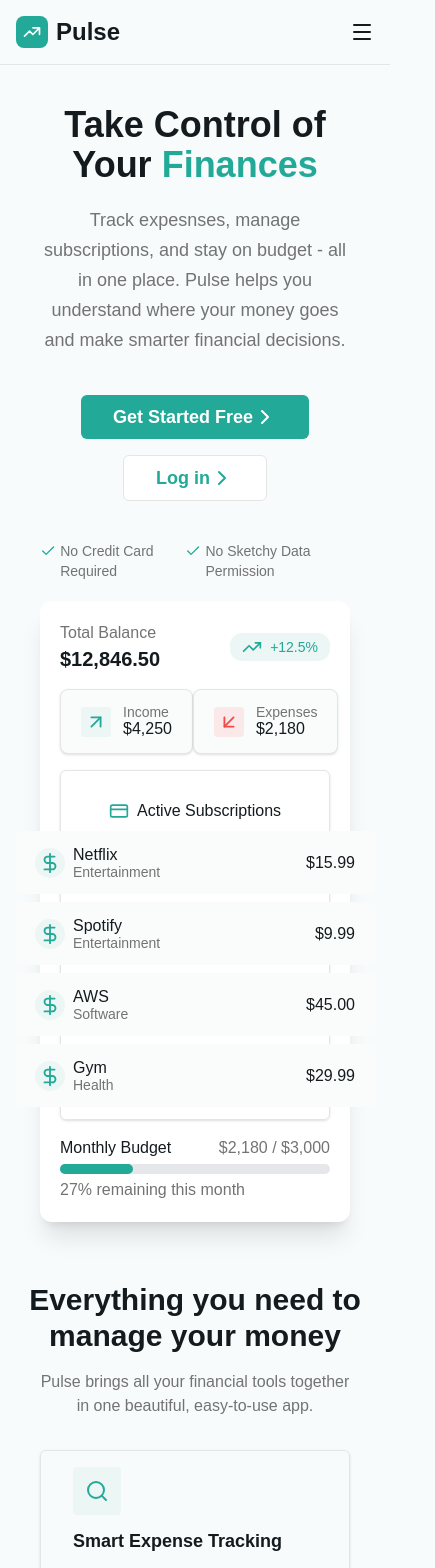
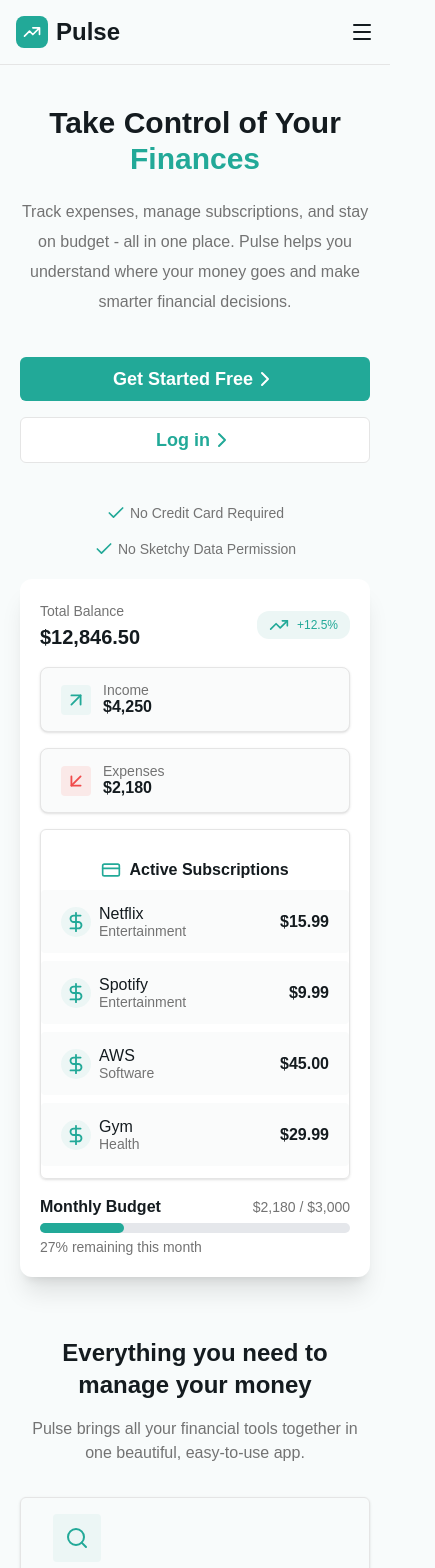
Before and after one commit to Hekimianz/pulse, a React (Vite) app in the folder front/: page / in a window 390 px wide. Shown: the top 1568 px of the page, 435 px wide, since content can reach past the window. Built offline with nearby package versions, Linux system fonts and the light colour scheme.

Commit message:
Made landing responsive

```diff
--- a/front/src/pages/Home.tsx
+++ b/front/src/pages/Home.tsx
@@ -25,27 +25,29 @@ export default function Home() {
     }
   }, [user, navigate]);
   return (
-    <section className="flex flex-1 flex-col px-10 pt-5">
-      <section className="flex flex-col items-center">
-        <h1 className="py-5 text-4xl w-70 font-bold text-center">
+    <section className="flex flex-1 flex-col px-5 md:px-10 lg:px-20 pt-5">
+      <section className="flex flex-col items-center max-w-6xl mx-auto w-full">
+        <h1 className="py-5 text-3xl md:text-4xl lg:text-5xl font-bold text-center max-w-4xl">
           Take Control of Your <span className="text-primary">Finances</span>
         </h1>
-        <p className="leading-[30px] text-muted-foreground text-lg w-full pb-10 text-center">
-          Track expesnses, manage subscriptions, and stay on budget - all in one
+        <p className="leading-[30px] text-muted-foreground text-base md:text-lg w-full pb-10 text-center max-w-3xl">
+          Track expenses, manage subscriptions, and stay on budget - all in one
           place. Pulse helps you understand where your money goes and make
           smarter financial decisions.
         </p>
+        <div className="flex flex-col sm:flex-row gap-4 w-full sm:w-auto">
           <button className="cursor-pointer rounded-md bg-primary text-center px-8 py-2 text-lg font-bold text-white transition-colors hover:bg-primary/90 flex justify-center items-center">
             <Link to="/register" className="flex items-center">
               Get Started Free <ChevronRight />
             </Link>
           </button>
-        <button className="cursor-pointer rounded-md bg-white border border-border mt-4 text-center px-8 py-2 text-lg font-bold text-primary transition-colors hover:bg-primary/10 flex justify-center items-center">
+          <button className="cursor-pointer rounded-md bg-white border border-border text-center px-8 py-2 text-lg font-bold text-primary transition-colors hover:bg-primary/10 flex justify-center items-center">
             <Link to="/login" className="flex items-center">
               Log in <ChevronRight />
             </Link>
           </button>
-        <div className="flex text-sm items-center justify-between w-full max-w-150 mt-10">
+        </div>
+        <div className="flex flex-col sm:flex-row text-sm items-center justify-center gap-4 sm:gap-8 w-full mt-10">
           <div className="flex gap-1 text-muted-foreground">
             <Check size={20} className="text-primary" />
             No Credit Card Required
@@ -56,18 +58,21 @@ export default function Home() {
           </div>
         </div>
       </section>
-      <section className="bg-white flex flex-col shadow-xl rounded-xl py-5 px-5 mt-5">
+
+      <section className="bg-white flex flex-col shadow-xl rounded-xl py-5 px-5 mt-5 max-w-6xl mx-auto w-full">
         <div className="flex items-center justify-between">
           <div>
-            <span className="text-muted-foreground">Total Balance</span>
-            <p className="text-xl font-bold">$12,846.50</p>
+            <span className="text-muted-foreground text-sm md:text-base">
+              Total Balance
+            </span>
+            <p className="text-xl md:text-2xl font-bold">$12,846.50</p>
           </div>
-          <span className="flex gap-2 text-sm text-primary bg-muted-primary w-fit px-3 py-1 rounded-xl items-center">
+          <span className="flex gap-2 text-xs md:text-sm text-primary bg-muted-primary w-fit px-3 py-1 rounded-xl items-center">
             <TrendingUp size={20} /> +12.5%
           </span>
         </div>
-        <div className="flex justify-between mt-4">
-          <div className="shadow flex items-center gap-3 w-50 bg-[#fafbfb] border-border border px-5 py-3 rounded-lg">
+        <div className="flex flex-col sm:flex-row justify-between gap-4 mt-4">
+          <div className="shadow flex items-center gap-3 flex-1 bg-[#fafbfb] border-border border px-5 py-3 rounded-lg">
             <ArrowUpRight
               size={30}
               className="bg-muted-primary text-primary rounded p-1"
@@ -76,10 +81,10 @@ export default function Home() {
               <span className="text-muted-foreground text-sm mb-[-5px]">
                 Income
               </span>
-              <p>$4,250</p>
+              <p className="font-semibold">$4,250</p>
             </div>
           </div>
-          <div className="shadow flex items-center gap-3 w-50 bg-[#fafbfb] border-border border px-5 py-3 rounded-lg">
+          <div className="shadow flex items-center gap-3 flex-1 bg-[#fafbfb] border-border border px-5 py-3 rounded-lg">
             <ArrowDownLeft
               size={30}
               className="bg-[#fae9e8] text-[#f04b4b] rounded p-1"
@@ -88,16 +93,16 @@ export default function Home() {
               <span className="text-muted-foreground text-sm mb-[-5px]">
                 Expenses
               </span>
-              <p>$2,180</p>
+              <p className="font-semibold">$2,180</p>
             </div>
           </div>
         </div>
         <div className="flex flex-col border border-border rounded-md shadow mt-4 py-3 gap-2 items-center">
           <div className="flex items-center mt-4 rounded px-5 gap-2">
-            <CreditCard size={20} className="text-primary" />{' '}
-            <p>Active Subscriptions</p>
+            <CreditCard size={20} className="text-primary" />
+            <p className="font-semibold">Active Subscriptions</p>
           </div>
-          <div className="flex items-center gap-2 rounded px-5 py-3 bg-[#fafbfb] w-90">
+          <div className="flex items-center gap-2 rounded px-5 py-3 bg-[#fafbfb] w-full max-w-md">
             <DollarSign
               size={30}
               className="bg-muted-primary rounded-2xl text-primary p-1"
@@ -108,9 +113,9 @@ export default function Home() {
                 Entertainment
               </span>
             </div>
-            <span className="ml-auto">$15.99</span>
+            <span className="ml-auto font-semibold">$15.99</span>
           </div>
-          <div className="flex items-center gap-2 rounded px-5 py-3 bg-[#fafbfb] w-90">
+          <div className="flex items-center gap-2 rounded px-5 py-3 bg-[#fafbfb] w-full max-w-md">
             <DollarSign
               size={30}
               className="bg-muted-primary rounded-2xl text-primary p-1"
@@ -121,9 +126,9 @@ export default function Home() {
                 Entertainment
               </span>
             </div>
-            <span className="ml-auto">$9.99</span>
+            <span className="ml-auto font-semibold">$9.99</span>
           </div>
-          <div className="flex items-center gap-2 rounded px-5 py-3 bg-[#fafbfb] w-90">
+          <div className="flex items-center gap-2 rounded px-5 py-3 bg-[#fafbfb] w-full max-w-md">
             <DollarSign
               size={30}
               className="bg-muted-primary rounded-2xl text-primary p-1"
@@ -134,9 +139,9 @@ export default function Home() {
                 Software
               </span>
             </div>
-            <span className="ml-auto">$45.00</span>
+            <span className="ml-auto font-semibold">$45.00</span>
           </div>
-          <div className="flex  items-center gap-2 rounded px-5 py-3 bg-[#fafbfb] w-90">
+          <div className="flex items-center gap-2 rounded px-5 py-3 bg-[#fafbfb] w-full max-w-md">
             <DollarSign
               size={30}
               className="bg-muted-primary rounded-2xl text-primary p-1"
@@ -147,37 +152,41 @@ export default function Home() {
                 Health
               </span>
             </div>
-            <span className="ml-auto">$29.99</span>
+            <span className="ml-auto font-semibold">$29.99</span>
           </div>
         </div>
         <div className="flex flex-col mt-4 gap-1">
           <div className="flex items-center justify-between">
-            <h3>Monthly Budget</h3>
-            <span className="text-muted-foreground">$2,180 / $3,000</span>
+            <h3 className="font-semibold">Monthly Budget</h3>
+            <span className="text-muted-foreground text-sm md:text-base">
+              $2,180 / $3,000
+            </span>
           </div>
           <div>
             <div className="w-full bg-gray-200 rounded-full h-2.5">
               <div
-                className="bg-primary h-2.5 rounded-full "
+                className="bg-primary h-2.5 rounded-full"
                 style={{ width: `${27}%` }}
               />
             </div>
           </div>
-          <span className="text-muted-foreground">
+          <span className="text-muted-foreground text-sm">
             27% remaining this month
           </span>
         </div>
       </section>
-      <section className="flex flex-col items-center text-center mt-15">
-        <h2 className="text-3xl font-bold w-100">
+
+      <section className="flex flex-col items-center text-center mt-15 max-w-6xl mx-auto w-full">
+        <h2 className="text-2xl md:text-3xl lg:text-4xl font-bold max-w-3xl">
           Everything you need to manage your money
         </h2>
-        <p className="text-muted-foreground mt-4 w-full ">
+        <p className="text-muted-foreground mt-4 w-full max-w-2xl">
           Pulse brings all your financial tools together in one beautiful,
           easy-to-use app.
         </p>
 
-        <div className="group border border-border shadow rounded-md flex items-start mt-8 gap-3 flex-col w-full px-8 py-4 hover:shadow-lg transition-all duration-200">
+        <div className="grid grid-cols-1 md:grid-cols-2 lg:grid-cols-3 gap-6 mt-8 w-full">
+          <div className="group border border-border shadow rounded-md flex items-start gap-3 flex-col w-full px-8 py-4 hover:shadow-lg transition-all duration-200">
             <span className="group-hover:bg-primary/20 transition-all duration-200 bg-muted-primary text-primary rounded p-3 w-fit">
               <Search />
             </span>
@@ -187,27 +196,27 @@ export default function Home() {
               filters. Easily find any transaction in seconds.
             </p>
           </div>
-        <div className="group border border-border shadow rounded-md flex mt-8 items-start gap-3 flex-col w-full px-8 py-4 hover:shadow-lg transition-all duration-200">
+          <div className="group border border-border shadow rounded-md flex items-start gap-3 flex-col w-full px-8 py-4 hover:shadow-lg transition-all duration-200">
             <span className="bg-muted-primary text-primary rounded p-3 w-fit group-hover:bg-primary/20 transition-all duration-200">
               <CreditCard />
             </span>
             <h4 className="font-bold text-lg">Subscription Management</h4>
             <p className="text-muted-foreground text-start">
-            Never miss a payment. Track all your recurring charges in one place
-            with renewal reminders and cost insights.
+              Never miss a payment. Track all your recurring charges in one
+              place with renewal reminders and cost insights.
             </p>
           </div>
-        <div className="group border border-border shadow rounded-md flex items-start mt-8 gap-3 flex-col w-full px-8 py-4 hover:shadow-lg transition-all duration-200">
+          <div className="group border border-border shadow rounded-md flex items-start gap-3 flex-col w-full px-8 py-4 hover:shadow-lg transition-all duration-200">
             <span className="bg-muted-primary text-primary rounded p-3 w-fit group-hover:bg-primary/20 transition-all duration-200">
               <ChartPie />
             </span>
             <h4 className="font-bold text-lg">Budget Insights</h4>
             <p className="text-muted-foreground text-start">
-            Set monthly budgets and get visual progress tracking with beautiful
-            charts and actionable recommendations.
+              Set monthly budgets and get visual progress tracking with
+              beautiful charts and actionable recommendations.
             </p>
           </div>
-        <div className="group border border-border shadow rounded-md flex mt-8 items-start gap-3 flex-col w-full px-8 py-4 hover:shadow-lg transition-all duration-200">
+          <div className="group border border-border shadow rounded-md flex items-start gap-3 flex-col w-full px-8 py-4 hover:shadow-lg transition-all duration-200">
             <span className="bg-muted-primary text-primary rounded p-3 w-fit group-hover:bg-primary/20 transition-all duration-200">
               <ChartColumn />
             </span>
@@ -217,7 +226,7 @@ export default function Home() {
               category, time period, and merchant.
             </p>
           </div>
-        <div className="group border border-border shadow rounded-md flex items-start mt-8 gap-3 flex-col w-full px-8 py-4 hover:shadow-lg transition-all duration-200">
+          <div className="group border border-border shadow rounded-md flex items-start gap-3 flex-col w-full px-8 py-4 hover:shadow-lg transition-all duration-200">
             <span className="bg-muted-primary text-primary rounded p-3 w-fit group-hover:bg-primary/20 transition-all duration-200">
               <Bell />
             </span>
@@ -227,7 +236,7 @@ export default function Home() {
               spending is detected.
             </p>
           </div>
-        <div className="group border border-border shadow rounded-md flex mt-8 items-start gap-3 flex-col w-full px-8 py-4 hover:shadow-lg transition-all duration-200">
+          <div className="group border border-border shadow rounded-md flex items-start gap-3 flex-col w-full px-8 py-4 hover:shadow-lg transition-all duration-200">
             <span className="bg-muted-primary text-primary rounded p-3 w-fit group-hover:bg-primary/20 transition-all duration-200">
               <Shield />
             </span>
@@ -237,25 +246,29 @@ export default function Home() {
               standards used by major banks.
             </p>
           </div>
+        </div>
       </section>
-      <section className="flex flex-col bg-primary text-white w-[100vw] -mx-10 text-center items-center gap-5 py-8 mt-10">
-        <h3 className="text-3xl font-bold">
+
+      <section className="flex flex-col bg-primary text-white w-[100vw] -mx-5 md:-mx-10 lg:-mx-20 text-center items-center gap-5 py-8 px-5 mt-10">
+        <h3 className="text-2xl md:text-3xl lg:text-4xl font-bold max-w-3xl">
           Ready to take control of your finances?
         </h3>
-        <p className="text-white/80 w-120">
+        <p className="text-white/80 max-w-2xl">
           Join thousands of users who are already saving more and stressing less
           about money.
         </p>
+        <div className="flex flex-col sm:flex-row gap-4 w-full sm:w-auto">
           <button className="cursor-pointer rounded-md bg-white text-center text-primary px-8 py-2 text-lg font-bold transition-colors hover:bg-white/90 flex justify-center items-center">
             <Link to="/register" className="flex items-center">
               Get Started Free <ChevronRight />
             </Link>
           </button>
-        <button className="cursor-pointer rounded-md bg-primary border border-border text-center text-white px-8 py-2 text-lg font-bold transition-colors hover:bg-white/10 flex justify-center items-center">
+          <button className="cursor-pointer rounded-md bg-primary border border-white text-center text-white px-8 py-2 text-lg font-bold transition-colors hover:bg-white/10 flex justify-center items-center">
             <Link to="/login" className="flex items-center">
               Log in <ChevronRight />
             </Link>
           </button>
+        </div>
         <p className="text-sm text-white/80">
           No credit card required. 100% free. Always.
         </p>
```
Lines whose indentation alone changed are shown as unchanged.
